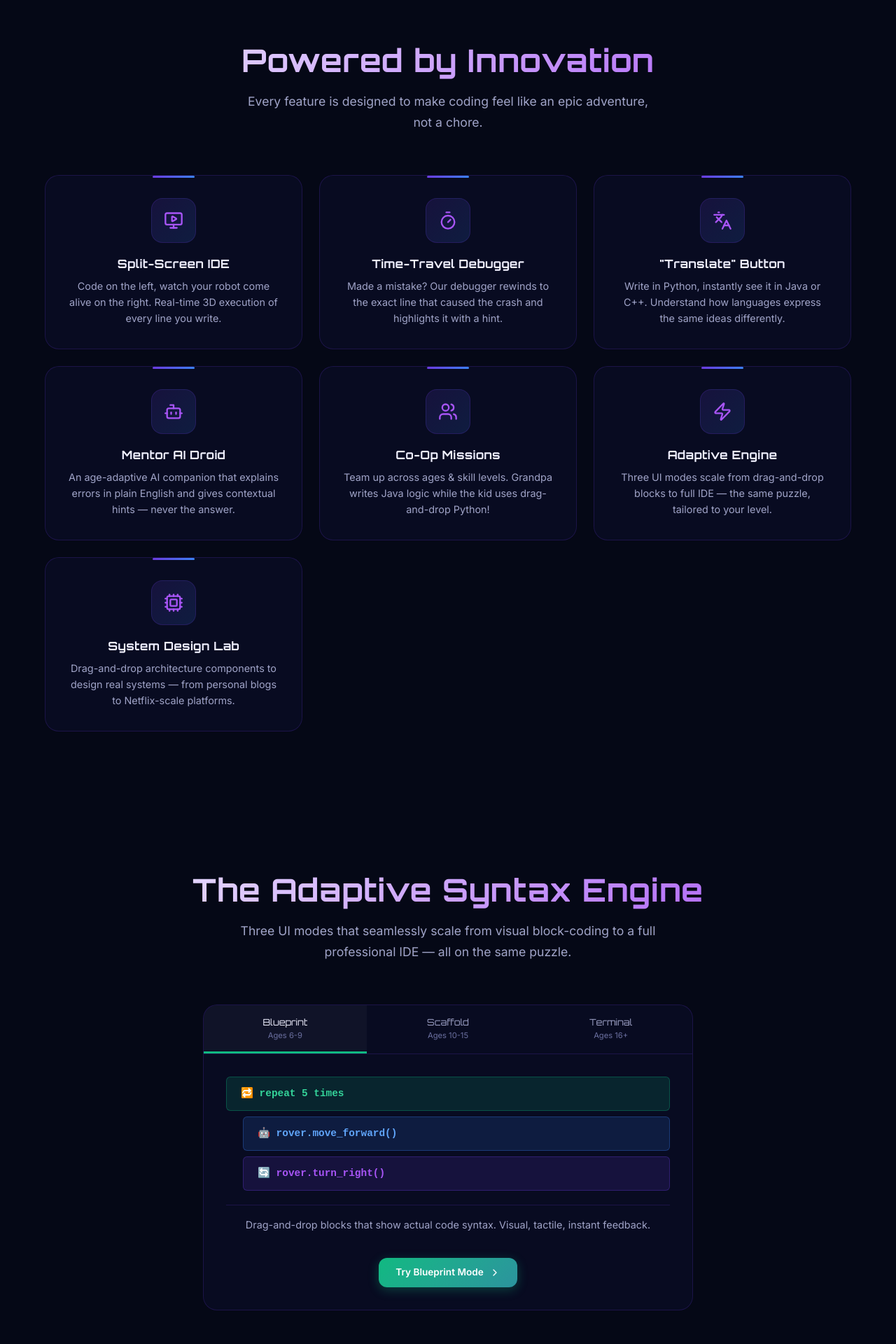
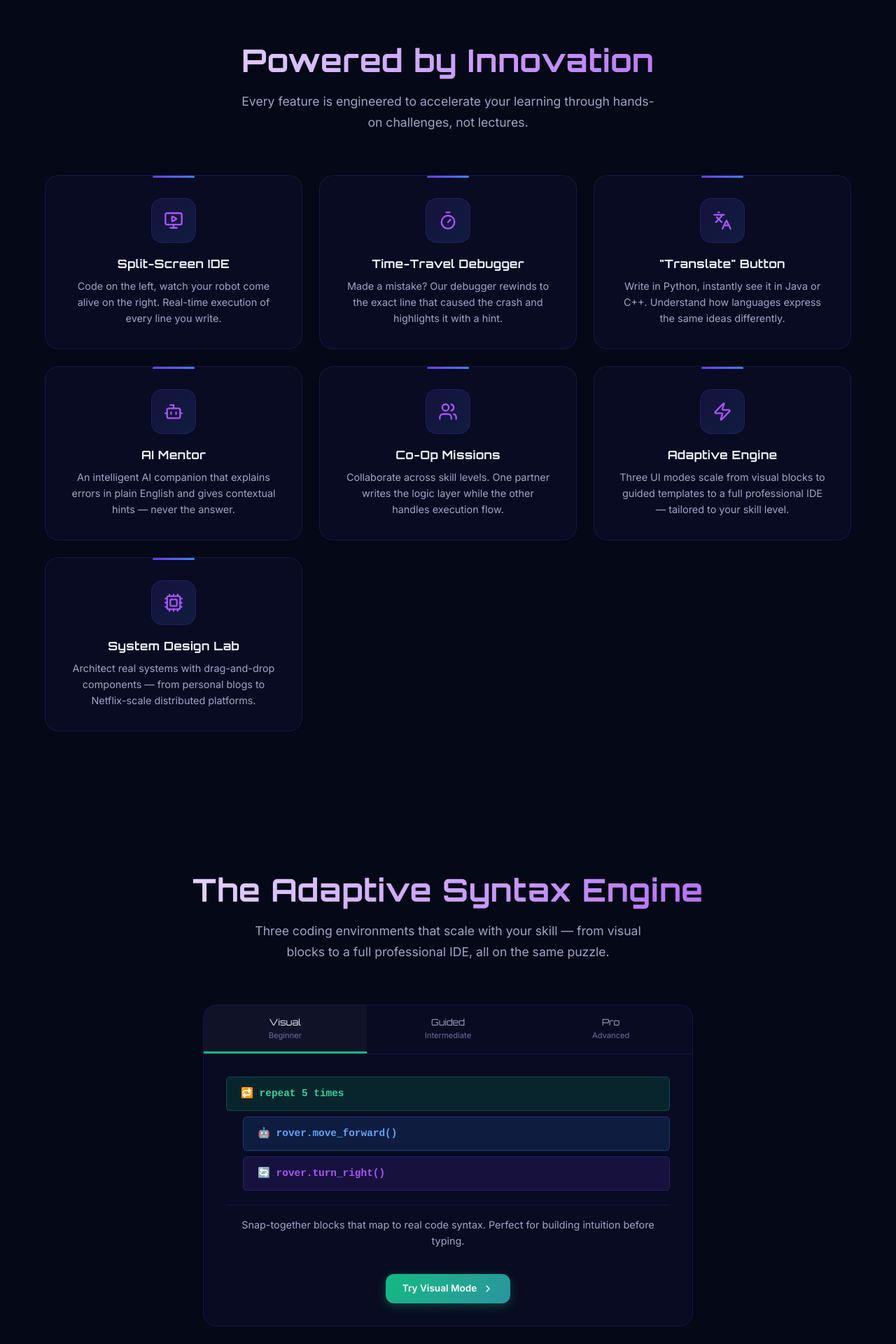
Before and after one commit to puspanDas/astrocoding, a React (Vite) app: page / in a window 1280 px wide. Shown: the part 840-2760 px from the top of the page at 70% size. Built offline with nearby package versions, Linux system fonts and the light colour scheme; what blockly would draw is missing.

Commit message:
new-update-1.0.0.3.0 - Product DesigN Lab

```diff
--- a/index.html
+++ b/index.html
@@ -5,7 +5,7 @@
     <link rel="icon" type="image/svg+xml" href="/vite.svg" />
     <meta name="viewport" content="width=device-width, initial-scale=1.0" />
     <meta name="description" content="AstroCode - The Galactic Developer. Learn Python, Java, and C++ through an epic space adventure game. Code robots, automate space stations, and explore galaxies." />
-    <meta name="keywords" content="coding game, learn programming, Python, Java, C++, education, kids coding, space adventure" />
+    <meta name="keywords" content="coding game, learn programming, Python, Java, C++, programming education, learn to code, space adventure" />
     <link rel="preconnect" href="https://fonts.googleapis.com">
     <link rel="preconnect" href="https://fonts.gstatic.com" crossorigin>
     <link href="https://fonts.googleapis.com/css2?family=Inter:wght@300;400;500;600;700&family=Orbitron:wght@400;500;600;700;800;900&display=swap" rel="stylesheet">
--- a/src/components/Navbar.jsx
+++ b/src/components/Navbar.jsx
@@ -39,7 +39,7 @@ export default function Navbar() {
           <a href="/#features" className="navbar__link">Features</a>
           <a href="/#factions" className="navbar__link">Factions</a>
           <a href="/#engine" className="navbar__link">Engine</a>
-          <a href="/#personas" className="navbar__link">For Everyone</a>
+          <a href="/#personas" className="navbar__link">Who It's For</a>
           <Link to="/leaderboard" className="navbar__link">Hall of Fame</Link>
           <Link to="/sandbox" className="navbar__link">Sandbox IDE</Link>
           <Link to="/system-design" className="navbar__link">Design Lab</Link>
--- a/src/pages/GameDemo.css
+++ b/src/pages/GameDemo.css
@@ -838,19 +838,19 @@
   animation: mode-badge-glow 3s ease-in-out infinite;
 }
 
-.game-demo__mode-badge[data-mode="blueprint"] {
+.game-demo__mode-badge[data-mode="visual"] {
   background: rgba(16, 185, 129, 0.15);
   border: 1px solid rgba(16, 185, 129, 0.3);
   color: var(--python-secondary);
 }
 
-.game-demo__mode-badge[data-mode="scaffold"] {
+.game-demo__mode-badge[data-mode="guided"] {
   background: rgba(245, 158, 11, 0.15);
   border: 1px solid rgba(245, 158, 11, 0.3);
   color: var(--java-secondary);
 }
 
-.game-demo__mode-badge[data-mode="terminal"] {
+.game-demo__mode-badge[data-mode="pro"] {
   background: rgba(239, 68, 68, 0.15);
   border: 1px solid rgba(239, 68, 68, 0.3);
   color: var(--cpp-secondary);
--- a/src/pages/GameDemo.jsx
+++ b/src/pages/GameDemo.jsx
@@ -28,14 +28,14 @@ const LANGUAGES = {
 }
 
 const ENGINE_MODES = {
-  blueprint: { label: 'Blueprint Mode', description: 'Visual block coding for ages 6-9', defaultCoding: 'blocks', showHints: true, showSidebar: true },
-  scaffold:  { label: 'Scaffold Mode',  description: 'Guided coding with hints for ages 10-15', defaultCoding: 'text', showHints: true, showSidebar: true },
-  terminal:  { label: 'Terminal Mode',  description: 'Full IDE for ages 16+', defaultCoding: 'text', showHints: false, showSidebar: false },
+  visual:    { label: 'Visual Mode',    description: 'Visual block coding for beginners', defaultCoding: 'blocks', showHints: true, showSidebar: true },
+  guided:    { label: 'Guided Mode',    description: 'Guided coding with smart hints', defaultCoding: 'text', showHints: true, showSidebar: true },
+  pro:       { label: 'Pro Mode',       description: 'Full professional IDE', defaultCoding: 'text', showHints: false, showSidebar: false },
 }
 
 export default function GameDemo() {
   const [searchParams] = useSearchParams()
-  const urlMode = searchParams.get('mode') // 'blueprint' | 'scaffold' | 'terminal' | null
+  const urlMode = searchParams.get('mode') // 'visual' | 'guided' | 'pro' | null
   const engineMode = ENGINE_MODES[urlMode] || null
 
   // ——— Load persisted progress from localStorage ———
--- a/src/pages/Home.jsx
+++ b/src/pages/Home.jsx
@@ -10,13 +10,13 @@ import FactionCard from '../components/FactionCard'
 import './Home.css'
 
 const features = [
-  { icon: <MonitorPlay size={28} />, title: 'Split-Screen IDE', description: 'Code on the left, watch your robot come alive on the right. Real-time 3D execution of every line you write.' },
+  { icon: <MonitorPlay size={28} />, title: 'Split-Screen IDE', description: 'Code on the left, watch your robot come alive on the right. Real-time execution of every line you write.' },
   { icon: <Timer size={28} />, title: 'Time-Travel Debugger', description: 'Made a mistake? Our debugger rewinds to the exact line that caused the crash and highlights it with a hint.' },
   { icon: <Languages size={28} />, title: '"Translate" Button', description: 'Write in Python, instantly see it in Java or C++. Understand how languages express the same ideas differently.' },
-  { icon: <Bot size={28} />, title: 'Mentor AI Droid', description: 'An age-adaptive AI companion that explains errors in plain English and gives contextual hints — never the answer.' },
-  { icon: <Users size={28} />, title: 'Co-Op Missions', description: 'Team up across ages & skill levels. Grandpa writes Java logic while the kid uses drag-and-drop Python!' },
-  { icon: <Zap size={28} />, title: 'Adaptive Engine', description: 'Three UI modes scale from drag-and-drop blocks to full IDE — the same puzzle, tailored to your level.' },
-  { icon: <Cpu size={28} />, title: 'System Design Lab', description: 'Drag-and-drop architecture components to design real systems — from personal blogs to Netflix-scale platforms.' },
+  { icon: <Bot size={28} />, title: 'AI Mentor', description: 'An intelligent AI companion that explains errors in plain English and gives contextual hints — never the answer.' },
+  { icon: <Users size={28} />, title: 'Co-Op Missions', description: 'Collaborate across skill levels. One partner writes the logic layer while the other handles execution flow.' },
+  { icon: <Zap size={28} />, title: 'Adaptive Engine', description: 'Three UI modes scale from visual blocks to guided templates to a full professional IDE — tailored to your skill level.' },
+  { icon: <Cpu size={28} />, title: 'System Design Lab', description: 'Architect real systems with drag-and-drop components — from personal blogs to Netflix-scale distributed platforms.' },
 ]
 
 const factions = [
@@ -44,9 +44,9 @@ const factions = [
 ]
 
 const personas = [
-  { name: 'Leo', age: 7, emoji: '👦', desc: 'Loves Minecraft. Needs bright colors and instant visual feedback. Learning through drag-and-drop blocks.', mode: 'Blueprint Mode' },
-  { name: 'Maya', age: 15, emoji: '👩‍💻', desc: 'Wants to build real games and apps. Types real code with smart autocomplete guiding the way.', mode: 'Scaffold Mode' },
-  { name: 'Arthur', age: 55, emoji: '👨‍🔬', desc: 'Retired engineer keeping his mind sharp. Full IDE with efficiency points — no childish interfaces.', mode: 'Terminal Mode' },
+  { name: 'Anika', age: 14, emoji: '🎯', desc: 'High school student building her first web app. Uses visual blocks to grasp concepts, then transitions to real code.', mode: 'Visual Mode' },
+  { name: 'Maya', age: 22, emoji: '👩‍💻', desc: 'CS graduate prepping for technical interviews. Guided templates help her focus on problem-solving patterns.', mode: 'Guided Mode' },
+  { name: 'James', age: 45, emoji: '🚀', desc: 'Career changer learning Python for data science. Full IDE with efficiency tracking and no hand-holding.', mode: 'Pro Mode' },
 ]
 
 export default function Home() {
@@ -77,9 +77,9 @@ export default function Home() {
             animate={{ opacity: 1, y: 0 }}
             transition={{ delay: 0.6 }}
           >
-            Learn Python, Java, and C++ through epic space missions.
-            Program robots, automate space stations, and explore galaxies
-            — whether you're 6 or 60.
+            Master Python, Java, and C++ through real engineering missions.
+            Program robots, architect systems, and solve challenges
+            — whether you're 10 or 60.
           </motion.p>
 
           <motion.div
@@ -110,7 +110,7 @@ export default function Home() {
             </div>
             <div className="hero__stat-divider" />
             <div className="hero__stat">
-              <span className="hero__stat-number">6-60</span>
+              <span className="hero__stat-number">10+</span>
               <span className="hero__stat-label">Age Range</span>
             </div>
             <div className="hero__stat-divider" />
@@ -136,7 +136,7 @@ export default function Home() {
         <div className="container">
           <h2 className="section-title">Powered by Innovation</h2>
           <p className="section-subtitle">
-            Every feature is designed to make coding feel like an epic adventure, not a chore.
+            Every feature is engineered to accelerate your learning through hands-on challenges, not lectures.
           </p>
           <div className="features-grid">
             {features.map((f, i) => (
@@ -151,8 +151,8 @@ export default function Home() {
         <div className="container">
           <h2 className="section-title">The Adaptive Syntax Engine</h2>
           <p className="section-subtitle">
-            Three UI modes that seamlessly scale from visual block-coding
-            to a full professional IDE — all on the same puzzle.
+            Three coding environments that scale with your skill —
+            from visual blocks to a full professional IDE, all on the same puzzle.
           </p>
           <EngineDemo />
         </div>
@@ -177,10 +177,10 @@ export default function Home() {
       {/* ===== PERSONAS ===== */}
       <section id="personas" className="personas-section">
         <div className="container">
-          <h2 className="section-title">Built for Everyone</h2>
+          <h2 className="section-title">Built for Every Learner</h2>
           <p className="section-subtitle">
-            From a 7-year-old Minecraft fan to a 55-year-old retired engineer
-            — AstroCode adapts to every kind of learner.
+            From high school students to seasoned professionals making a career switch
+            — AstroCode adapts to your pace and skill level.
           </p>
           <div className="personas-grid">
             {personas.map((p, i) => (
@@ -236,7 +236,7 @@ export default function Home() {
               <div className="navbar__logo-icon"><Rocket size={18} /></div>
               <span className="navbar__logo-text">AstroCode</span>
             </div>
-            <p className="footer__tagline">Coding for everyone, from 6 to 60.</p>
+            <p className="footer__tagline">Coding for learners of every level.</p>
           </div>
           <div className="footer__links">
             <a href="#features">Features</a>
@@ -261,9 +261,9 @@ function EngineDemo() {
 
   const modes = [
     {
-      id: 'blueprint',
-      label: 'Blueprint',
-      ages: 'Ages 6-9',
+      id: 'visual',
+      label: 'Visual',
+      ages: 'Beginner',
       color: '#10b981',
       code: (
         <div className="engine-demo__blocks">
@@ -272,12 +272,12 @@ function EngineDemo() {
           <div className="code-block code-block--purple" style={{ marginLeft: 24 }}>🔄 rover.turn_right()</div>
         </div>
       ),
-      desc: 'Drag-and-drop blocks that show actual code syntax. Visual, tactile, instant feedback.',
+      desc: 'Snap-together blocks that map to real code syntax. Perfect for building intuition before typing.',
     },
     {
-      id: 'scaffold',
-      label: 'Scaffold',
-      ages: 'Ages 10-15',
+      id: 'guided',
+      label: 'Guided',
+      ages: 'Intermediate',
       color: '#f59e0b',
       code: (
         <div className="engine-demo__code">
@@ -288,12 +288,12 @@ function EngineDemo() {
           </code>
         </div>
       ),
-      desc: 'Real text coding with boilerplate hidden behind "Shields." Smart autocomplete included.',
+      desc: 'Write real code with smart autocomplete and boilerplate handled for you. Focus on the logic.',
     },
     {
-      id: 'terminal',
-      label: 'Terminal',
-      ages: 'Ages 16+',
+      id: 'pro',
+      label: 'Pro',
+      ages: 'Advanced',
       color: '#ef4444',
       code: (
         <div className="engine-demo__code engine-demo__code--terminal">
@@ -308,7 +308,7 @@ function EngineDemo() {
           </code>
         </div>
       ),
-      desc: 'Full professional IDE experience. Write everything from scratch. Bonus points for clean code.',
+      desc: 'Full professional IDE. Write everything from scratch. Earn bonus points for clean, efficient code.',
     },
   ]
 
```
